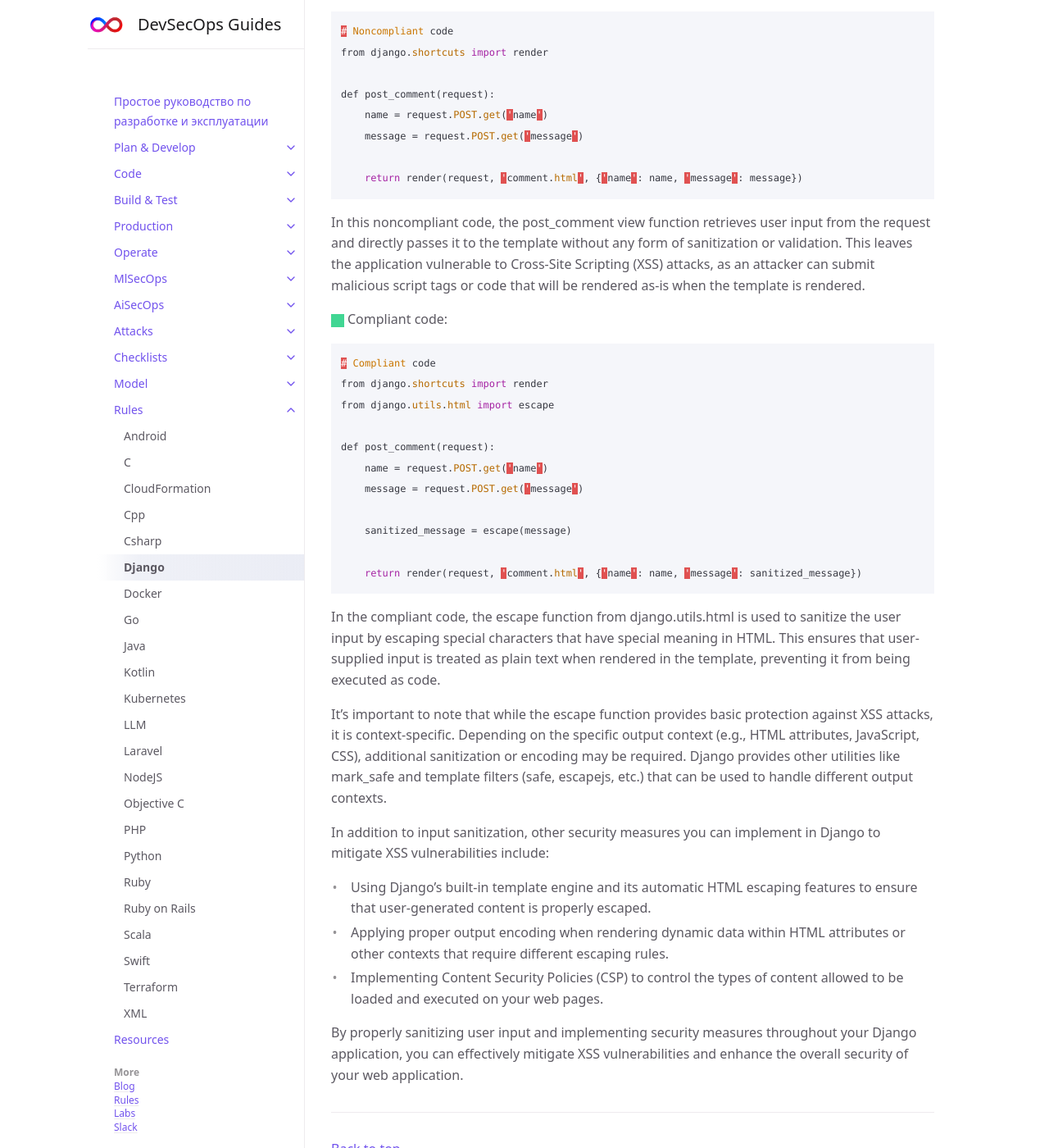
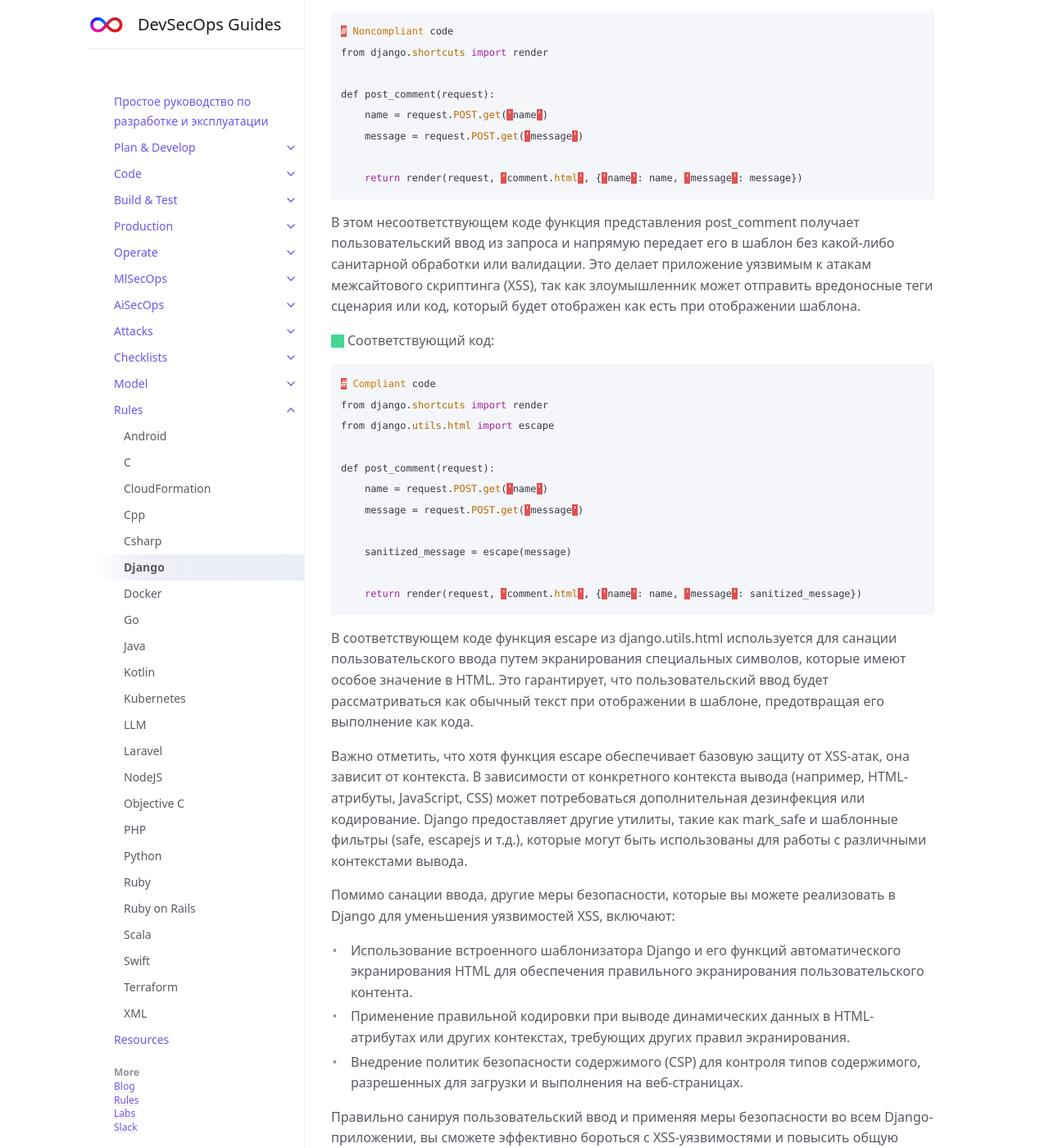
Before and after one commit to 2artem2/Work-Stuff, a Jekyll site: the page built from docs/rules/django.md, in a window 1280 px wide and 1400 px high, scrolled down 336 px. Shown: the whole window at 82% size. Built offline with Jekyll 4.4.1, drawn with Linux system fonts in a browser that asks for light colours; some of the changed text lies outside the part shown.

Commit message:
django.md

````diff
--- a/docs/rules/django.md
+++ b/docs/rules/django.md
@@ -8,7 +8,7 @@ parent: Rules
 {: .no_toc }
 
 
-## Table of contents
+## Оглавление
 {: .no_toc .text-delta }
 
 1. TOC
@@ -21,7 +21,7 @@ parent: Rules
 
 ### XSS
 
-<span class="d-inline-block p-2 mr-1 v-align-middle bg-red-000"></span>Noncompliant code:
+<span class="d-inline-block p-2 mr-1 v-align-middle bg-red-000"></span>Несоответствующий код:
 
 
 ```java
@@ -35,14 +35,14 @@ def post_comment(request):
     return render(request, 'comment.html', {'name': name, 'message': message})
 ```
 
-In this noncompliant code, the post_comment view function retrieves user input from the request and directly passes it to the template without any form of sanitization or validation. This leaves the application vulnerable to Cross-Site Scripting (XSS) attacks, as an attacker can submit malicious script tags or code that will be rendered as-is when the template is rendered.
+В этом несоответствующем коде функция представления post_comment получает пользовательский ввод из запроса и напрямую передает его в шаблон без какой-либо санитарной обработки или валидации. Это делает приложение уязвимым к атакам межсайтового скриптинга (XSS), так как злоумышленник может отправить вредоносные теги сценария или код, который будет отображен как есть при отображении шаблона.
 
 
 
 
 
 
-<span class="d-inline-block p-2 mr-1 v-align-middle bg-green-000"></span>Compliant code:
+<span class="d-inline-block p-2 mr-1 v-align-middle bg-green-000"></span>Соответствующий код:
 
 
 ```java
@@ -60,14 +60,14 @@ def post_comment(request):
 ```
 
 
-In the compliant code, the escape function from django.utils.html is used to sanitize the user input by escaping special characters that have special meaning in HTML. This ensures that user-supplied input is treated as plain text when rendered in the template, preventing it from being executed as code.
+В соответствующем коде функция escape из django.utils.html используется для санации пользовательского ввода путем экранирования специальных символов, которые имеют особое значение в HTML. Это гарантирует, что пользовательский ввод будет рассматриваться как обычный текст при отображении в шаблоне, предотвращая его выполнение как кода.
 
-It's important to note that while the escape function provides basic protection against XSS attacks, it is context-specific. Depending on the specific output context (e.g., HTML attributes, JavaScript, CSS), additional sanitization or encoding may be required. Django provides other utilities like mark_safe and template filters (safe, escapejs, etc.) that can be used to handle different output contexts.
+Важно отметить, что хотя функция escape обеспечивает базовую защиту от XSS-атак, она зависит от контекста. В зависимости от конкретного контекста вывода (например, HTML-атрибуты, JavaScript, CSS) может потребоваться дополнительная дезинфекция или кодирование. Django предоставляет другие утилиты, такие как mark_safe и шаблонные фильтры (safe, escapejs и т.д.), которые могут быть использованы для работы с различными контекстами вывода.
 
-In addition to input sanitization, other security measures you can implement in Django to mitigate XSS vulnerabilities include:
+Помимо санации ввода, другие меры безопасности, которые вы можете реализовать в Django для уменьшения уязвимостей XSS, включают:
 
-* Using Django's built-in template engine and its automatic HTML escaping features to ensure that user-generated content is properly escaped.
-* Applying proper output encoding when rendering dynamic data within HTML attributes or other contexts that require different escaping rules.
-* Implementing Content Security Policies (CSP) to control the types of content allowed to be loaded and executed on your web pages.
+* Использование встроенного шаблонизатора Django и его функций автоматического экранирования HTML для обеспечения правильного экранирования пользовательского контента.
+* Применение правильной кодировки при выводе динамических данных в HTML-атрибутах или других контекстах, требующих других правил экранирования.
+* Внедрение политик безопасности содержимого (CSP) для контроля типов содержимого, разрешенных для загрузки и выполнения на веб-страницах.
 
-By properly sanitizing user input and implementing security measures throughout your Django application, you can effectively mitigate XSS vulnerabilities and enhance the overall security of your web application.
+Правильно санируя пользовательский ввод и применяя меры безопасности во всем Django-приложении, вы сможете эффективно бороться с XSS-уязвимостями и повысить общую безопасность вашего веб-приложения.
````
